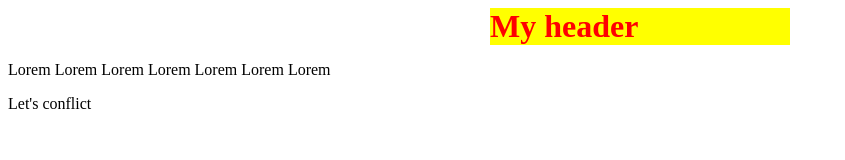
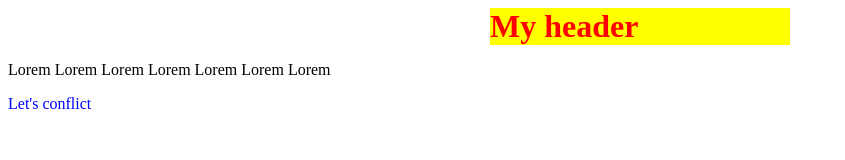
Before and after one commit to Lobasya/git-practise, a plain HTML site: page index.html in a window 1280 px wide. Shown: the whole page, without its empty margins (0-845 px from the left). Drawn offline with Linux system fonts and the light colour scheme.

Commit message:
style span

```diff
--- a/css/style.css
+++ b/css/style.css
@@ -7,3 +7,7 @@
 h1 {
     color: red;
 }
+
+span {
+	color: blue;
+}
```
